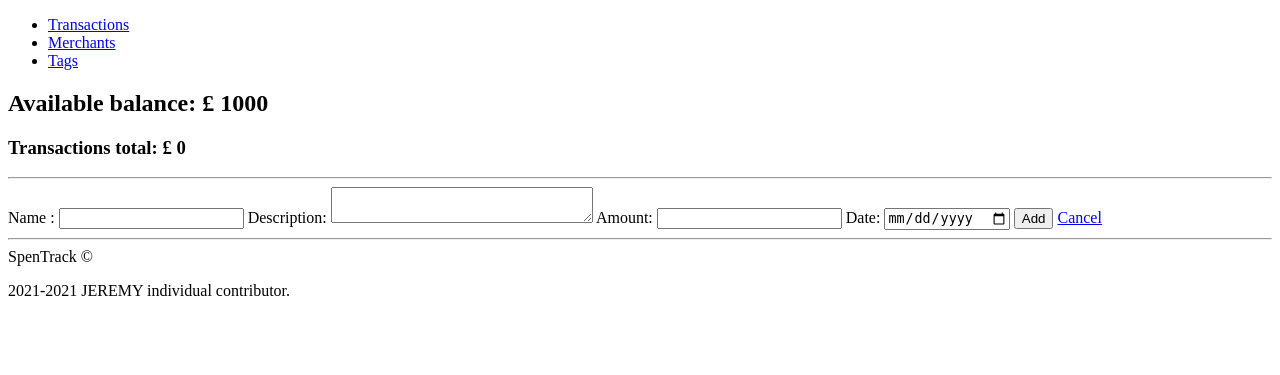
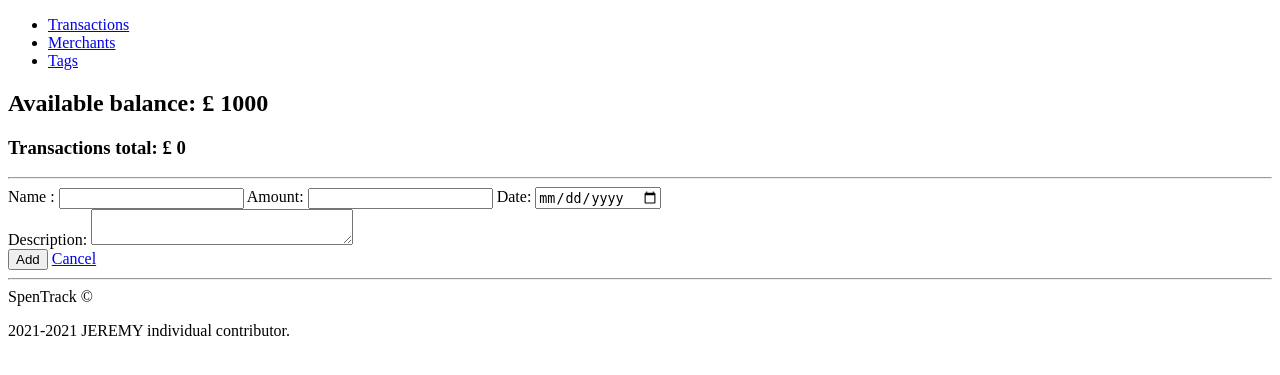
Before and after one commit to JeremyCodeClan/week05_spentrack_project, a Flask app: page /jeremy_e51/new in a window 1280 px wide. Shown: the part 116-491 px from the top of the page. Run offline with Flask 2, Linux system fonts and the light colour scheme; data that the repository does not hold is empty; some libraries are stand-ins or nearby versions.

Commit message:
edit transaction new template

```diff
--- a/templates/transactions/new.html
+++ b/templates/transactions/new.html
@@ -3,16 +3,24 @@
 {% block transaction_new %}
     <form action="/jeremy_e51" method="POST">
         <hr>
+            <section class="input-margin">
+                <div class="input-margin">
                     <label for="name">Name :</label>
                     <input type="text" name="name" id="name" required>
-            <label for="description">Description: </label>
-            <textarea id="description" name="description" cols="30" rows="2" required></textarea>
                     <label for="amount">Amount: </label>
                     <input type="number" name="amount" id="amount" required>
                     <label for="date">Date: </label>
                     <input type="date" name="date" id="date" required>
+                </div>
+                <div>
+                    <label for="description">Description: </label>
+                    <textarea id="description" name="description" cols="30" rows="2" required></textarea>
+                </div>
+            </section>
+            <div>
                 <button>Add</button>
                 <a href="/jeremy_e51" class="cancel-button">Cancel</a>
+            </div>
         <hr>
     </form>
 {% endblock  %}
```
Lines whose indentation alone changed are shown as unchanged.
